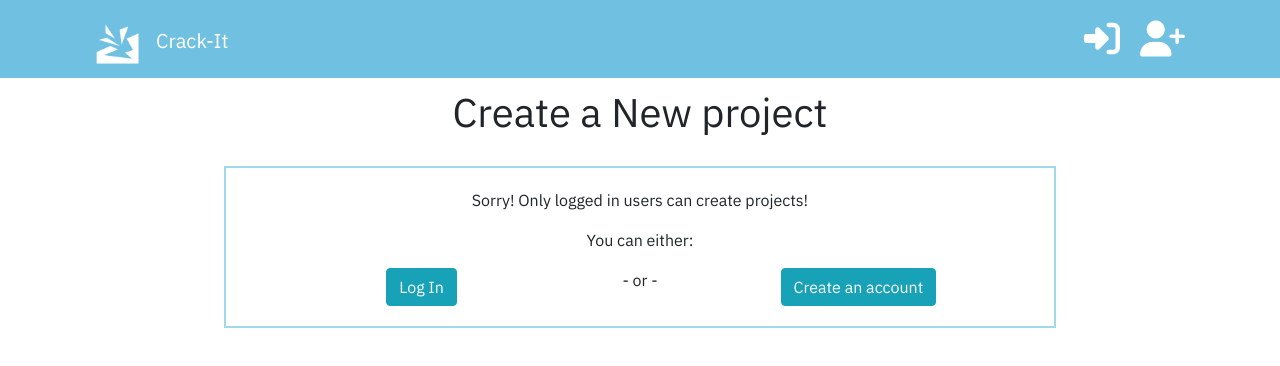
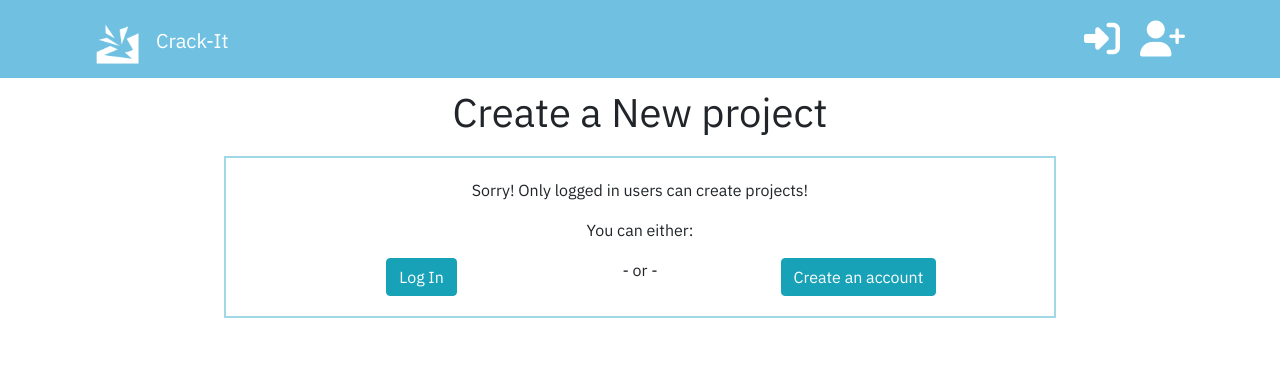
Before and after one commit to alcl2000/Amy-Lewis-PP5-FE, a React (Create React App) app: page /projects/create in a window 1280 px wide. Shown: the top 366 px of the page. Built offline with nearby package versions, Linux system fonts and the light colour scheme; no server answers.

Commit message:
style: form styling

```diff
--- a/src/styles/ProjectCreateForm.module.css
+++ b/src/styles/ProjectCreateForm.module.css
@@ -3,7 +3,8 @@
     margin-top: 10px;
 }
 .MainContent{
-    margin-top: 30px;
+    margin-bottom: 30px;
+    margin-top: 20px;
     max-width: 75%;
     padding: 20px 10px;
     border:  2px solid #a0d8e6;
```
